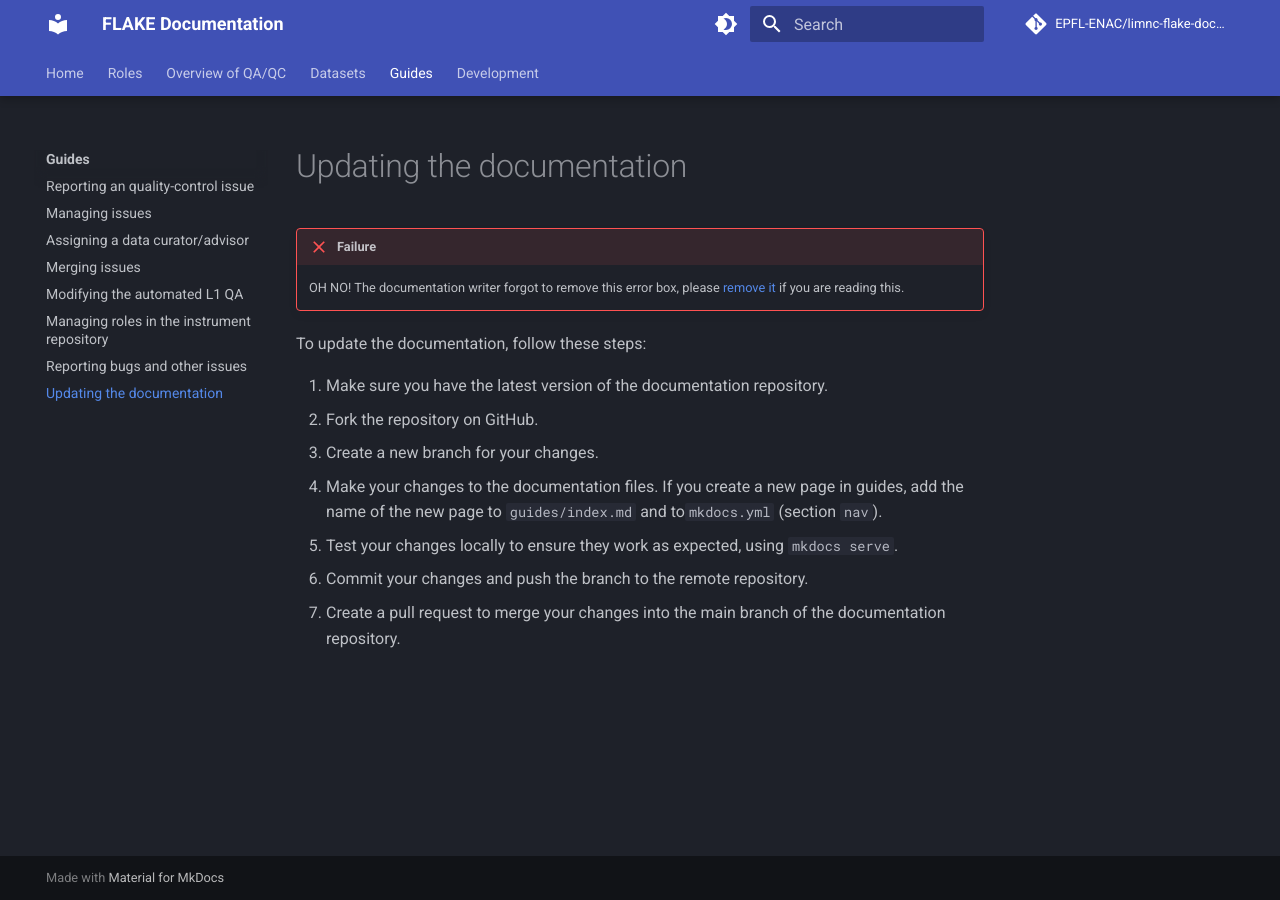
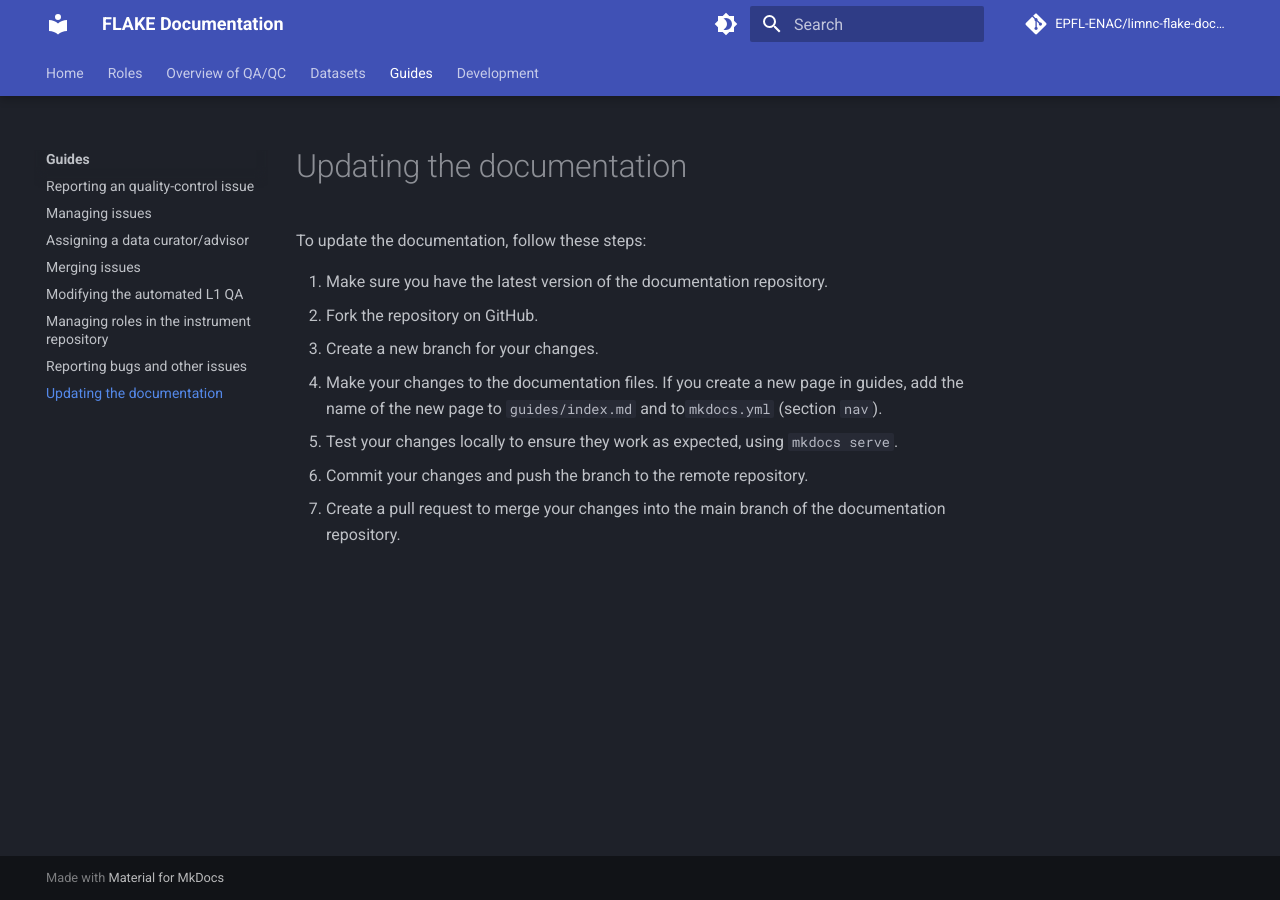
Before and after one commit to EPFL-ENAC/limnc-flake-documentation, an MkDocs documentation site: the page built from docs/guides/updating_docs.md, in a window 1280 px wide. Built offline with MkDocs 1.6.1 and Material for MkDocs 9.7.7, drawn with Linux system fonts in a browser that asks for light colours; comment, search, counter and statistics services are not loaded.

Commit message:
Remove error message

```diff
--- a/docs/guides/updating_docs.md
+++ b/docs/guides/updating_docs.md
@@ -1,11 +1,4 @@
 # Updating the documentation
-
-<!-- prettier-ignore-start -->
-
-!!! failure
-    OH NO! The documentation writer forgot to remove this error box, please [remove it](updating_docs.md) if you are reading this.
-
-<!-- prettier-ignore-end -->
 
 To update the documentation, follow these steps:
 
```
